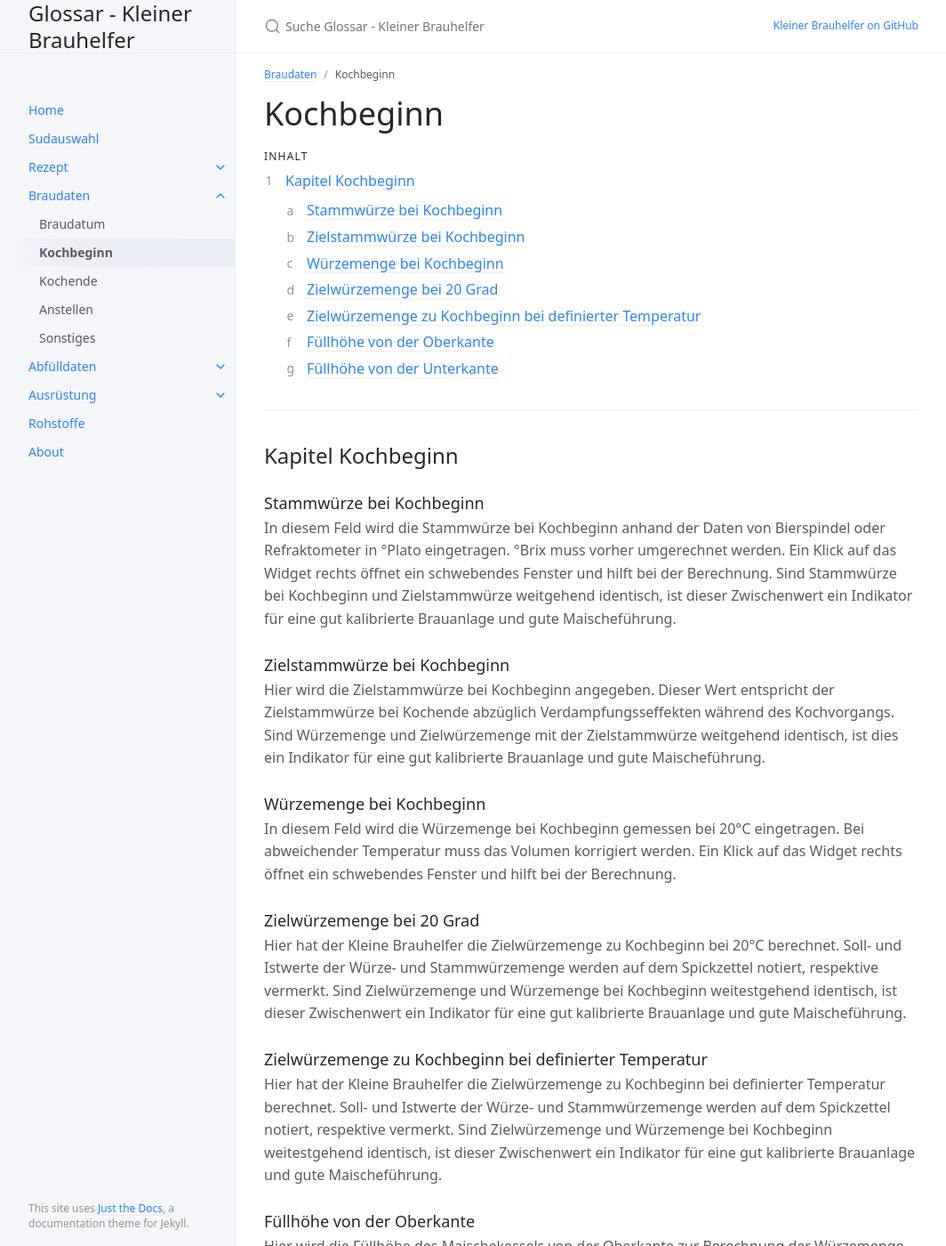
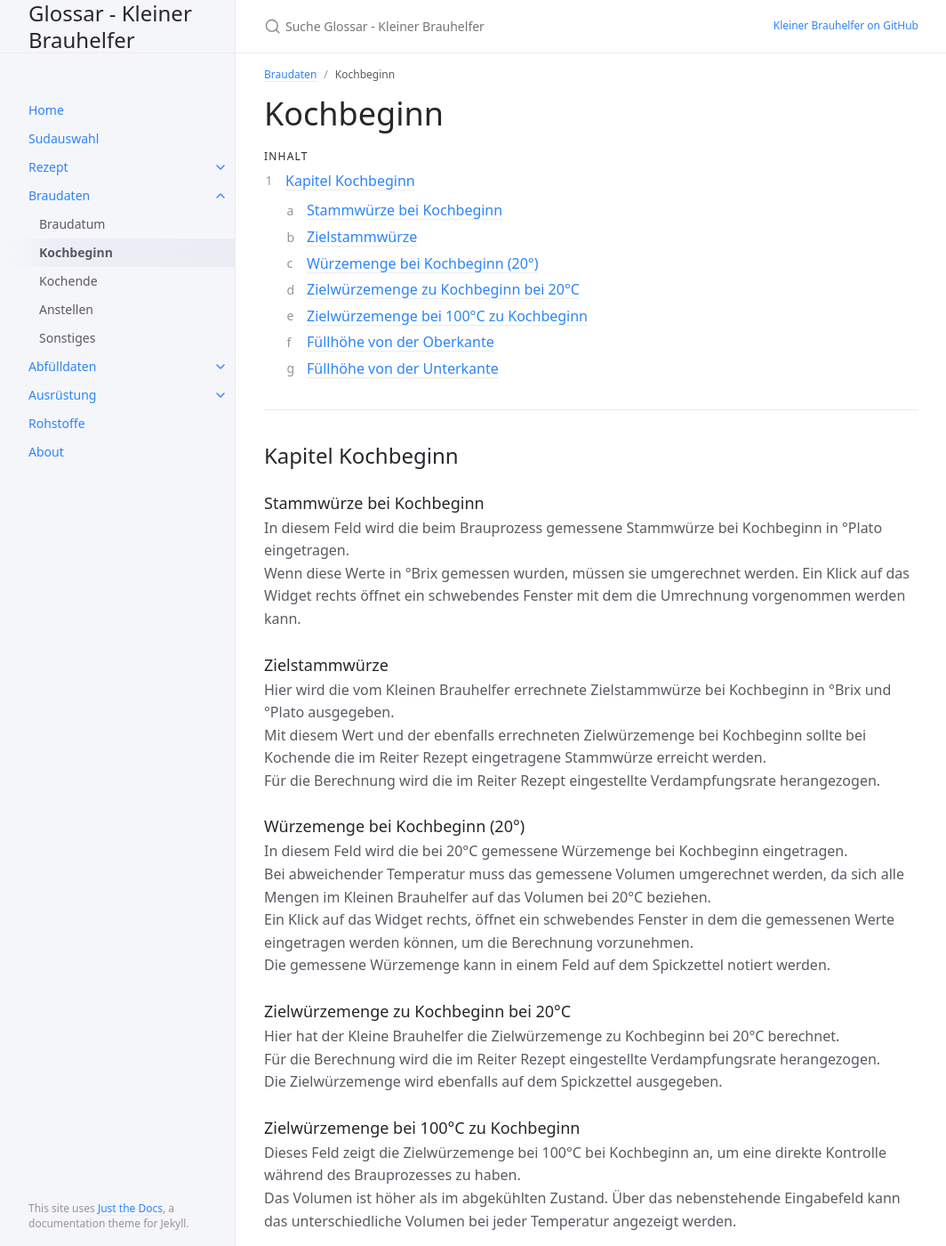
Before and after one commit to IsometricXH/kbh-glossar, a Jekyll site: the page built from docs/3-braudaten/2-kochbeginn.md, in a window 1280 px wide and 1400 px high. Shown: the whole window at 89% size, without its empty margins (107-1171 px from the left). Built offline with Jekyll 4.4.1, drawn with Linux system fonts in a browser that asks for light colours.

Commit message:
Update 2-kochbeginn.md

```diff
--- a/docs/3-braudaten/2-kochbeginn.md
+++ b/docs/3-braudaten/2-kochbeginn.md
@@ -22,7 +22,7 @@ Stammwürze bei Kochbeginn
 Zielstammwürze bei Kochbeginn
 Würzemenge bei Kochbeginn
 Zielwürzemenge bei 20 Grad
-Zielwürzemenge zu Kochbeginn bei definierter Temperatur
+Zielwürzemenge bei 100°C zu Kochbeginn
 Füllhöhe von der Oberkante
 Füllhöhe von der Unterkante
 -->
@@ -30,27 +30,29 @@ Füllhöhe von der Unterkante
 ## Kapitel Kochbeginn
 
 ### Stammwürze bei Kochbeginn
-In diesem Feld wird die Stammwürze bei Kochbeginn anhand der Daten von Bierspindel oder Refraktometer in °Plato eingetragen.
-°Brix muss vorher umgerechnet werden. Ein Klick auf das Widget rechts öffnet ein schwebendes Fenster und hilft bei der Berechnung.
-Sind Stammwürze bei Kochbeginn und Zielstammwürze weitgehend identisch, ist dieser Zwischenwert ein Indikator für eine gut kalibrierte Brauanlage und gute Maischeführung.
+In diesem Feld wird die beim Brauprozess gemessene Stammwürze bei Kochbeginn in °Plato eingetragen.
+Wenn diese Werte in °Brix gemessen wurden, müssen sie umgerechnet werden. Ein Klick auf das Widget rechts öffnet ein schwebendes Fenster mit dem die Umrechnung vorgenommen werden kann.
 
-### Zielstammwürze  bei Kochbeginn
-Hier wird die Zielstammwürze bei Kochbeginn angegeben. Dieser Wert entspricht der Zielstammwürze bei Kochende abzüglich Verdampfungsseffekten während des Kochvorgangs.
-Sind Würzemenge und Zielwürzemenge mit der Zielstammwürze weitgehend identisch, ist dies ein Indikator für eine gut kalibrierte Brauanlage und gute Maischeführung.
+### Zielstammwürze
+Hier wird die vom Kleinen Brauhelfer errechnete Zielstammwürze bei Kochbeginn in °Brix und °Plato ausgegeben.
+Mit diesem Wert und der ebenfalls errechneten Zielwürzemenge bei Kochbeginn sollte bei Kochende die im Reiter Rezept eingetragene Stammwürze erreicht werden.
+Für die Berechnung wird die im Reiter Rezept eingestellte Verdampfungsrate herangezogen.
 
-### Würzemenge bei Kochbeginn
-In diesem Feld wird die Würzemenge bei Kochbeginn gemessen bei 20°C eingetragen.
-Bei abweichender Temperatur muss das Volumen korrigiert werden. Ein Klick auf das Widget rechts öffnet ein schwebendes Fenster und hilft bei der Berechnung.
+### Würzemenge bei Kochbeginn (20°)
+In diesem Feld wird die bei 20°C gemessene Würzemenge bei Kochbeginn eingetragen.
+Bei abweichender Temperatur muss das gemessene Volumen umgerechnet werden, da sich alle Mengen im Kleinen Brauhelfer auf das Volumen bei 20°C beziehen.
+Ein Klick auf das Widget rechts, öffnet ein schwebendes Fenster in dem die gemessenen Werte eingetragen werden können, um die Berechnung vorzunehmen.
+Die gemessene Würzemenge kann in einem Feld auf dem Spickzettel notiert werden.
 
-### Zielwürzemenge bei 20 Grad
+### Zielwürzemenge zu Kochbeginn bei 20°C
 Hier hat der Kleine Brauhelfer die Zielwürzemenge zu Kochbeginn bei 20°C berechnet.
-Soll- und Istwerte der Würze- und Stammwürzemenge werden auf dem Spickzettel notiert, respektive vermerkt.
-Sind Zielwürzemenge und Würzemenge bei Kochbeginn weitestgehend identisch, ist dieser Zwischenwert ein Indikator für eine gut kalibrierte Brauanlage und gute Maischeführung.
+Für die Berechnung wird die im Reiter Rezept eingestellte Verdampfungsrate herangezogen.
+Die Zielwürzemenge wird ebenfalls auf dem Spickzettel ausgegeben.
 
-### Zielwürzemenge zu Kochbeginn bei definierter Temperatur
-Hier hat der Kleine Brauhelfer die Zielwürzemenge zu Kochbeginn bei definierter Temperatur berechnet.
-Soll- und Istwerte der Würze- und Stammwürzemenge werden auf dem Spickzettel notiert, respektive vermerkt.
-Sind Zielwürzemenge und Würzemenge bei Kochbeginn weitestgehend identisch, ist dieser Zwischenwert ein Indikator für eine gut kalibrierte Brauanlage und gute Maischeführung.
+### Zielwürzemenge bei 100°C zu Kochbeginn
+Dieses Feld zeigt die Zielwürzemenge bei 100°C bei Kochbeginn an, um eine direkte Kontrolle während des Brauprozesses zu haben.
+Das Volumen ist höher als im abgekühlten Zustand. Über das nebenstehende Eingabefeld kann das unterschiedliche Volumen bei jeder Temperatur angezeigt werden.
+
 
 ### Füllhöhe von der Oberkante
 Hier wird die Füllhöhe des Maischekessels von der Oberkante zur Berechnung der Würzemenge angegeben.
```
